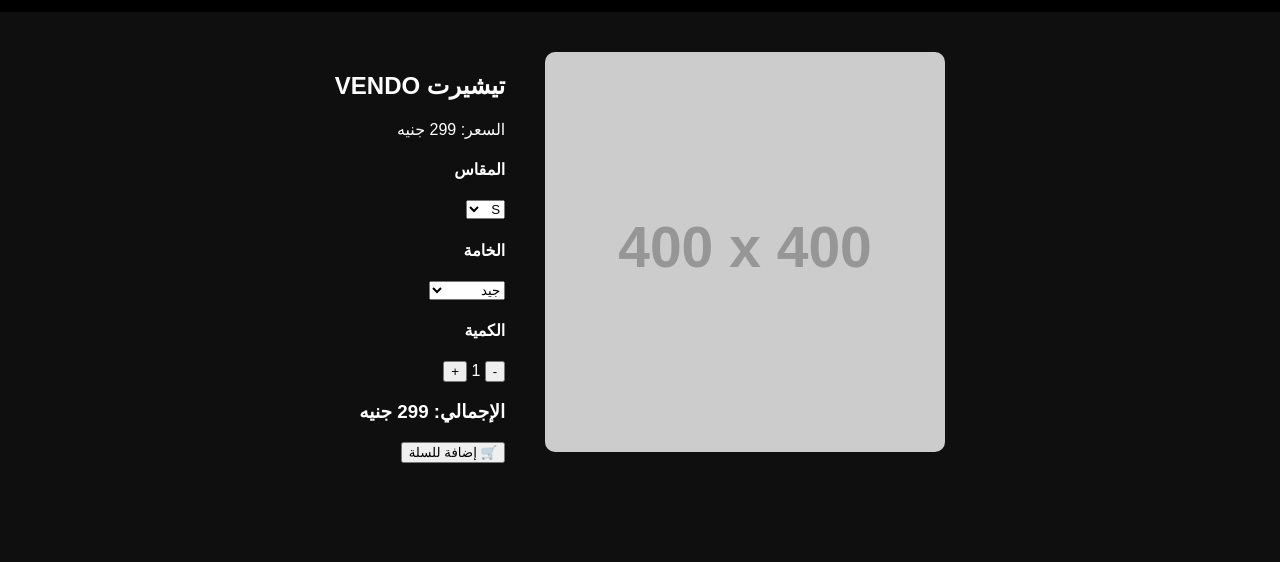
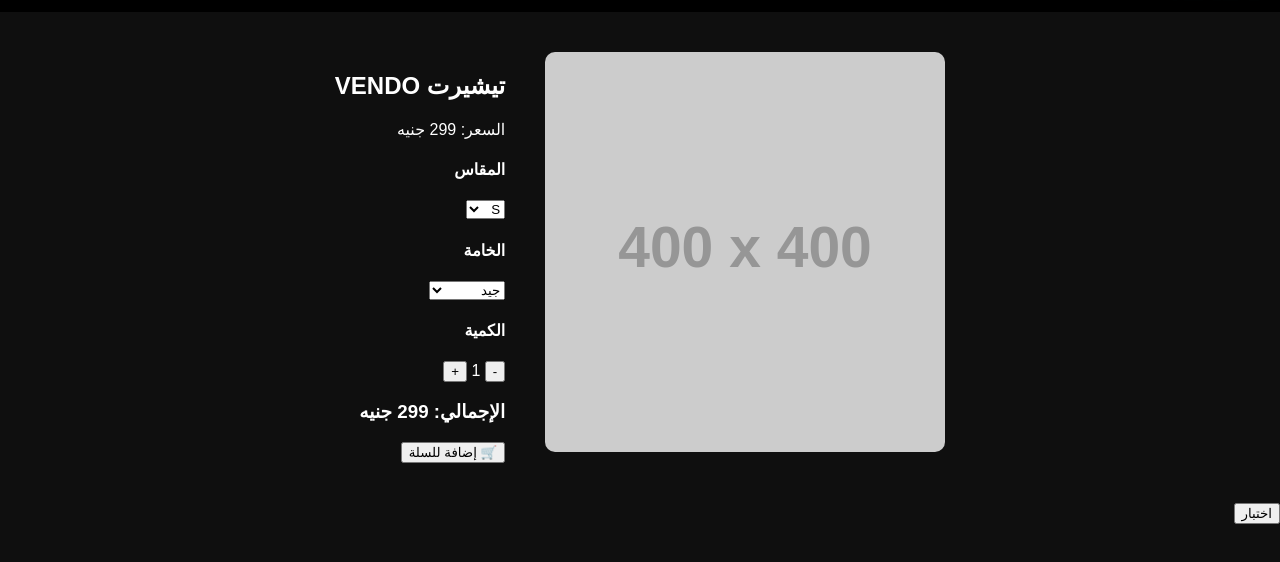
Before and after one commit to ahmedrafaat473-hash/vendo-store, a plain HTML site: page product.html in a window 1280 px wide. Shown: the part 50-612 px from the top of the page. Drawn offline with Linux system fonts and the light colour scheme; placeholder pictures from the web are drawn by us.

Commit message:
Update product.html

```diff
--- a/product.html
+++ b/product.html
@@ -59,6 +59,7 @@
 </section>
 
 <script src="app.js"></script>
+<button onclick="alert('الشغل شغال ✔')">اختبار</button>
 
 </body>
 </html>
```
